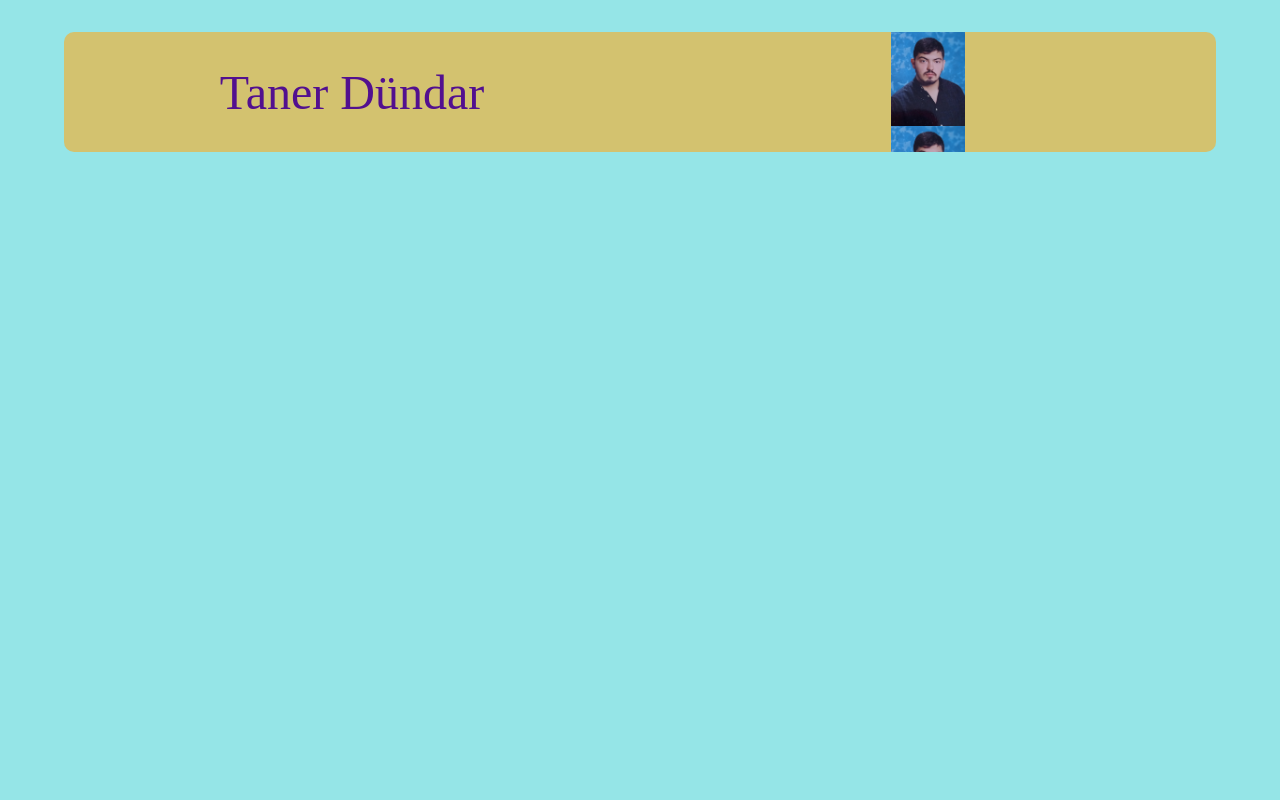
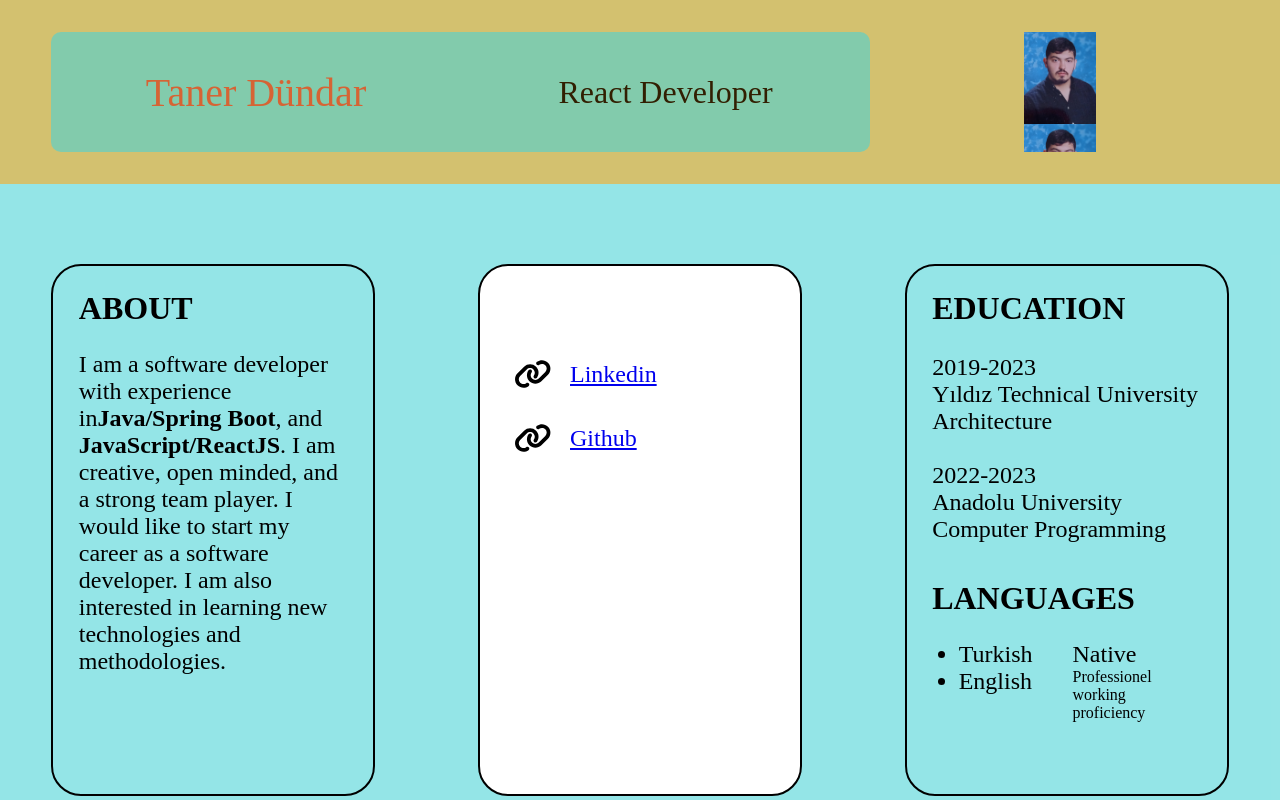
Before and after one commit to tanerdundar/portfolio, a React (Vite) app in the folder portfolio/: page / in a window 1280 px wide. Built offline with nearby package versions, Linux system fonts and the light colour scheme.

Commit message:
finish Middle.jsx

```diff
--- a/portfolio/package.json
+++ b/portfolio/package.json
@@ -10,6 +10,9 @@
     "preview": "vite preview"
   },
   "dependencies": {
+    "@fortawesome/fontawesome-svg-core": "^6.4.0",
+    "@fortawesome/free-solid-svg-icons": "^6.4.0",
+    "@fortawesome/react-fontawesome": "^0.2.0",
     "react": "^18.2.0",
     "react-dom": "^18.2.0"
   },
--- a/portfolio/src/App.css
+++ b/portfolio/src/App.css
@@ -6,35 +6,107 @@ body {
   height: 100vh;
   background-color: rgba(74, 211, 214, 0.587);
 }
+.header {
+  display: grid;
+  grid-template-columns: 4fr 1fr;
+  /* position: fixed; */
+  width: 100%;
+  height: 23vh;
+  background-color: rgba(232, 181, 71, 0.744);
+}
+.photo {
+  margin-top: 4vh;
+  width: 28%;
+  height: 15vh;
+  margin-right: 0%;
+  height: 15vh;
+  background-image: url("./photo/photo.jpg");
+  background-size: contain;
+  background-position: contain;
+}
 .head {
   display: grid;
   grid-template-columns: 1fr 1fr;
-  position: fixed;
+  /* position: fixed; */
   margin-left: 5%;
-  width: 90%;
+  width: 80%;
   height: 15vh;
-  background-color: rgba(232, 181, 71, 0.744);
+  background-color: rgba(74, 211, 214, 0.587);
   justify-items: center;
   align-items: center;
   margin-top: 4vh;
   border-radius: 10px;
 }
+
 .name,
-.photo {
+.occupation {
   height: 9vh;
   width: 60%;
-}
-.name {
   display: flex;
   justify-content: center;
   align-items: center;
-  font-size: 6vh;
-  color: rgb(82, 16, 143);
+  font-size: 5vh;
+  color: rgba(250, 56, 2, 0.701);
 }
-.photo {
-  height: 15vh;
-  width: 13%;
-  background-image: url("./photo/photo.jpg");
-  background-size: contain;
-  background-position: contain;
+.occupation {
+  font-size: 4vh;
+  color: rgb(50, 31, 2);
 }
+.mid {
+  display: flex;
+  width: 100%;
+  margin-top: 10vh;
+}
+.midd {
+  margin: 0 4%;
+  width: 26%;
+  height: 60vh;
+  border: 2px black solid;
+  border-radius: 30px;
+  padding: 3vh 2%;
+  font-size: 3vh;
+}
+.info {
+  background-color: white;
+}
+.about-title,
+.info-title,
+.other-title {
+  color: black;
+  font-size: 4vh;
+}
+.other-text {
+  font-size: 3vh;
+}
+.info-title {
+  height: 5vh;
+}
+.linkedin,
+.github {
+  margin-top: 3vh;
+  width: 100%;
+  height: 5vh;
+  display: grid;
+  grid-template-columns: 1fr 4fr;
+}
+.logo,
+.link {
+  align-items: center;
+  display: flex;
+  justify-content: center;
+}
+.link {
+  justify-content: flex-start;
+  padding-left: 5%;
+}
+.langs {
+  display: flex;
+  margin-left: -5%;
+}
+.pwp,
+.pwpN {
+  list-style-type: none;
+}
+.pwp {
+  font-size: 2vh;
+}
--- a/portfolio/src/App.jsx
+++ b/portfolio/src/App.jsx
@@ -1,11 +1,13 @@
 import { useState } from "react";
 import "./App.css";
 import Header from "./components/Header";
+import Middle from "./components/Middle";
 
 function App() {
   return (
     <div className="app">
       <Header />
+      <Middle />
     </div>
   );
 }
--- /dev/null
+++ b/portfolio/src/components/About.jsx
@@ -0,0 +1,21 @@
+function About() {
+  return (
+    <div className="about-comp">
+      <div className="about-title">
+        <b>ABOUT</b>
+      </div>
+      <div className="about-text">
+        <p>
+          I am a software developer with experience in
+          <b className="blue">Java/Spring Boot</b>, and
+          <b className="blue"> JavaScript/ReactJS</b>. I am creative, open
+          minded, and a strong team player. I would like to start my career as a
+          software developer. I am also interested in learning new technologies
+          and methodologies.
+        </p>
+      </div>
+    </div>
+  );
+}
+
+export default About;
--- a/portfolio/src/components/Header.jsx
+++ b/portfolio/src/components/Header.jsx
@@ -1,7 +1,25 @@
+import { useEffect, useState } from "react";
+
 function Header() {
+  const [occupation, setOccupation] = useState("");
+  const occupations = ["Web Developer", "React Developer", "Java Developer"];
+  const [index, setIndex] = useState(0);
+
+  useEffect(() => {
+    const interval = setInterval(() => {
+      setOccupation(occupations[index]);
+      setIndex((prevIndex) => (prevIndex + 1) % occupations.length);
+    }, 1000);
+
+    return () => clearInterval(interval);
+  });
+
   return (
-    <div className="head">
-      <div className="name">Taner Dündar</div>
+    <div className="header">
+      <div className="head">
+        <div className="name">Taner Dündar</div>
+        <div className="occupation">{occupation}</div>
+      </div>
       <div className="photo"></div>
     </div>
   );
--- /dev/null
+++ b/portfolio/src/components/Info.jsx
@@ -0,0 +1,42 @@
+import { FontAwesomeIcon } from "@fortawesome/react-fontawesome";
+import { library } from "@fortawesome/fontawesome-svg-core";
+import { faLink } from "@fortawesome/free-solid-svg-icons";
+library.add(faLink);
+
+function Info() {
+  return (
+    <div>
+      <div className="info-title">{/* <b>CONNECTIONS</b> */}</div>
+      <div className="info-text">
+        <div className="linkedin">
+          <div className="logo">
+            <FontAwesomeIcon
+              className="icons"
+              icon={["faS", "link"]}
+              size="lg"
+            />
+          </div>
+          <div className="link">
+            <a href="https://www.linkedin.com/in/taner-d%C3%BCndar-751647179/">
+              Linkedin
+            </a>
+          </div>
+        </div>
+        <div className="github">
+          <div className="logo">
+            <FontAwesomeIcon
+              className="icons"
+              icon={["faS", "link"]}
+              size="lg"
+            />
+          </div>
+          <div className="link">
+            <a href="https://github.com/tanerdundar">Github</a>
+          </div>
+        </div>
+      </div>
+    </div>
+  );
+}
+
+export default Info;
--- /dev/null
+++ b/portfolio/src/components/Middle.jsx
@@ -0,0 +1,21 @@
+import About from "./About";
+import Info from "./Info";
+import Other from "./Other";
+
+function Middle() {
+  return (
+    <div className="mid">
+      <div className="midd about">
+        <About />
+      </div>
+      <div className="midd info">
+        <Info />
+      </div>
+      <div className="midd other">
+        <Other />
+      </div>
+    </div>
+  );
+}
+
+export default Middle;
--- /dev/null
+++ b/portfolio/src/components/Other.jsx
@@ -0,0 +1,47 @@
+function Other() {
+  return (
+    <div className="other-comp">
+      <div className="other-title">
+        <b>EDUCATION</b>
+      </div>
+      <div className="other-text">
+        <div className="mim">
+          <br />
+          2019-2023 <br />
+          Yıldız Technical University
+          <br />
+          Architecture
+          <br />
+        </div>
+        <div className="bilpro">
+          <br />
+          2022-2023
+          <br /> Anadolu University <br />
+          Computer Programming
+          <br />
+        </div>
+      </div>
+      <div className="other-title">
+        <br />
+        <b>LANGUAGES</b>
+        <div className="other-text langs">
+          <div className="lan">
+            <ul>
+              <li>Turkish</li>
+              <li>English</li>
+            </ul>
+          </div>
+          <div className="lev">
+            <ol>
+              <li className="pwpN">Native</li>
+              <li className="pwp">Professionel working proficiency</li>
+            </ol>
+          </div>
+        </div>
+      </div>
+      <div className="other-text"></div>
+    </div>
+  );
+}
+
+export default Other;
```
Also changed, not shown: 1 other file (tests, documents, lock files or other folders).
